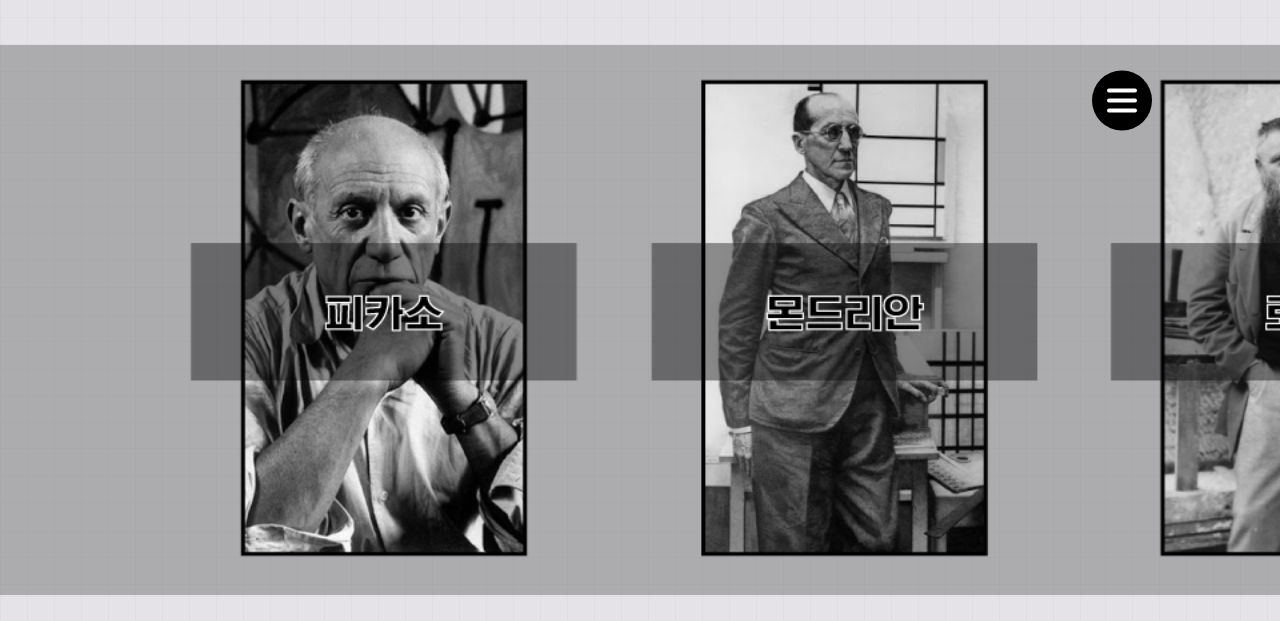
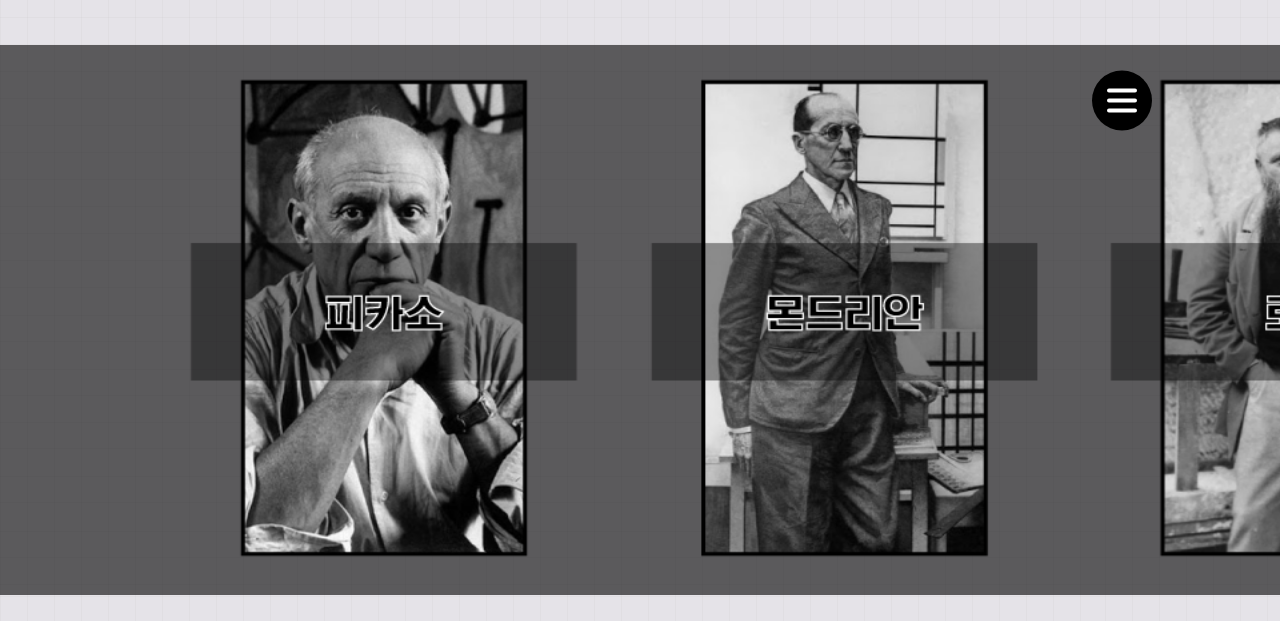
Before and after one commit to guswls98/Hidden-, a plain HTML site: page music.html in a window 1280 px wide. Shown: the part 179-800 px from the top of the page. Drawn offline with Linux system fonts and the light colour scheme; a web font is replaced by a local one.

Commit message:
Update music.html

```diff
--- a/music.html
+++ b/music.html
@@ -21,7 +21,7 @@ body{margin: 0;
      display: flex;
      height: 550px;
      margin-top: 7%;
-     background-color: rgba(117,117,117,0.5);
+     background-color: rgba(0,0,0,0.6);
     }
 
 .Ming{
```
